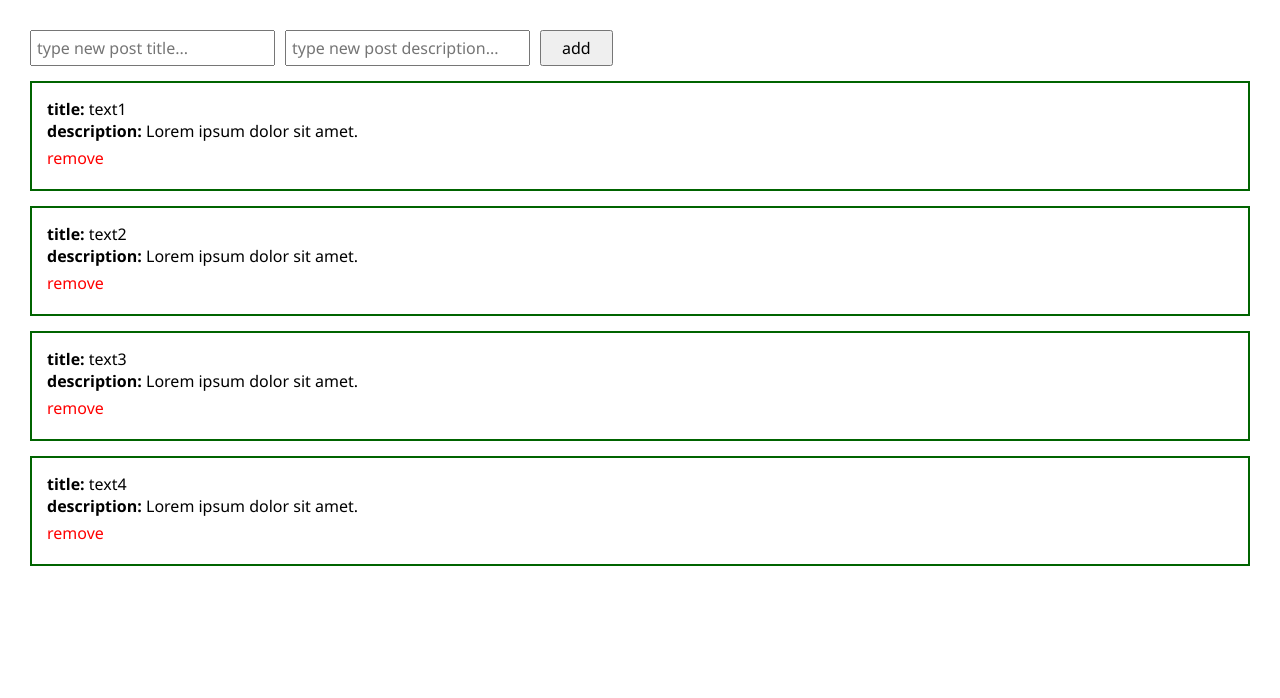
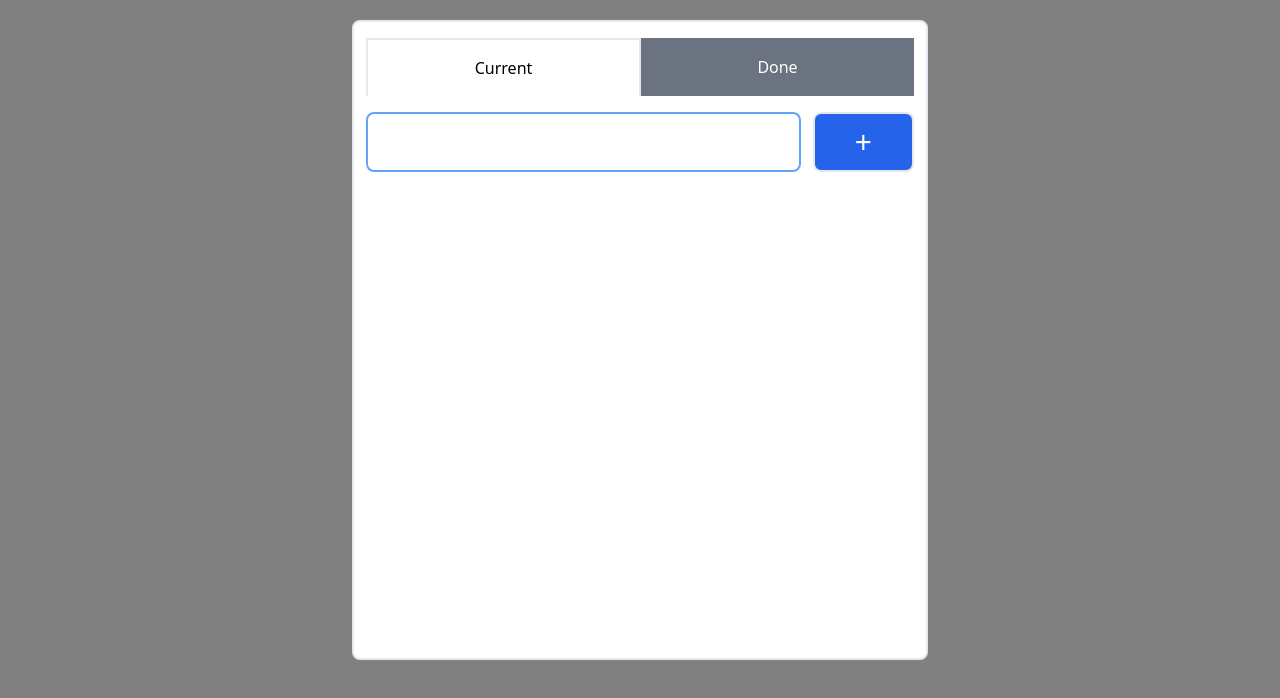
Before and after one commit to chupapee/crypto-currency-vue-app, a Vue app: page / in a window 1280 px wide. Shown: the top 698 px of the page. Built offline with nearby package versions, Linux system fonts and the light colour scheme.

Commit message:
test commit

```diff
--- a/package.json
+++ b/package.json
@@ -13,6 +13,9 @@
   },
   "devDependencies": {
     "@vitejs/plugin-vue": "^3.0.3",
+    "autoprefixer": "^10.4.13",
+    "postcss": "^8.4.19",
+    "tailwindcss": "^3.2.4",
     "vite": "^3.0.9"
   }
 }
--- /dev/null
+++ b/postcss.config.js
@@ -0,0 +1,6 @@
+module.exports = {
+  plugins: {
+    tailwindcss: {},
+    autoprefixer: {},
+  },
+}
--- a/src/App.vue
+++ b/src/App.vue
@@ -1,56 +1,60 @@
 <template>
-  <div class="wrap">
-    <Form @add="create" />
-    <Posts @delete="remove" v-bind:posts='posts'/>
+  <div class="app">
+    <div class="bg-white h-[80vh] overflow-auto flex flex-col w-full max-w-xl mx-auto my-5 border-2 px-3 py-4 rounded-lg">
+      <div class="flex sticky top-0 left-0 right-0">
+        <button class="bg-white w-full px-3 py-4 border-2 border-b-0">Current</button>
+        <button class="bg-gray-500 w-full px-3 py-4 text-white">Done</button>
+      </div>
+
+      <div class="bg-white flex my-4">
+        <input
+          class="border-2 px-3 py-4 border-solid rounded-lg w-full mr-3 outline-none focus:border-blue-600 hover:border-blue-600 border-blue-400"
+          @keydown.enter="add"
+          type="text"
+          v-model="newTask"
+        >
+        <button class="text-3xl text-white px-10 bg-blue-600 hover:bg-blue-800 duration-150 border-solid border-2 rounded-lg" @click="add">+</button>
+      </div>
+
+      <div class="bg-white flex flex-col" v-if="tasks.length">
+        <template key="task.id" v-for="task in tasks">
+          <div class="flex py-4 text-lg items-center">
+            <input class="mr-4 h-6 w-6" type="checkbox" @click="task.status = 'checked'">
+            <p class="w-full" :class="task.status === 'checked' ? 'line-through' : 'none'">{{task.text}}</p>
+            <button @click="del(task.id)" class="py-2 px-4 border-red-500 rounded-lg border-solid border-[1px] hover:bg-red-400 hover:text-white">Del</button>
+          </div>
+        </template>
+      </div>
+    </div>
   </div>
 </template>
 
 <script>
-import Posts from './components/Posts.vue'
-import Form from './components/Form.vue'
-
 export default {
-  components: {
-    Posts,
-    Form
-},
+  name: 'App',
   data() {
     return {
-        posts: [
-          { id: 1, title: 'text1', description: 'Lorem ipsum dolor sit amet.' },
-          { id: 2, title: 'text2', description: 'Lorem ipsum dolor sit amet.' },
-          { id: 3, title: 'text3', description: 'Lorem ipsum dolor sit amet.' },
-          { id: 4, title: 'text4', description: 'Lorem ipsum dolor sit amet.' },
-        ],
+      newTask: '',
+      tasks: []
     }
   },
   methods: {
-      mounted() {
-        console.log(this.posts);
+    add() {
+      const task = {id: Math.random().toFixed(4), text: this.newTask, status: null}
+      this.tasks.push(task)
+      this.newTask = ''
     },
-      create(post) {
-        this.posts.push({...post})
+    del(id) {
+      const tasks = this.tasks.filter(task => task.id !== id )
+      this.tasks = tasks
     },
-      remove(postId) {
-        // console.log(postId);
-        // console.log(this.posts[0]);
-        // const newList = this.posts.filter(({id}) => id !== postId)
-        // this.posts = {...newList}
+    check(id) {
+      this.tasks
     }
-    },
+  }
 }
 </script>
-<style>
-* {
-  margin: 0;
-  padding: 0;
-  list-style: none;
-  font-size: 16px;
-  font-family: 'Segoe UI', Tahoma, Geneva, Verdana, sans-serif;
-}
 
-.wrap {
-  padding: 15px;
-  margin: 15px;
-}
+<style src="./style.css">
+
 </style>
--- a/src/components/Form.vue
+++ /dev/null
@@ -1,53 +0,0 @@
-<template>
-  <form class="form" @submit.prevent>
-    <input
-      v-model="post.title"
-      class="input"
-      type="text"
-      placeholder="type new post title..."
-    />
-    <input
-      v-model="post.description"
-      class="input"
-      type="text"
-      placeholder="type new post description..."
-    />
-    <button @click="newPost">add</button>
-</form>
-</template>
-
-<script>
-  export default {
-    data() {
-      return {
-        post: {
-          id: Date.now(),
-          title: '',
-          description: '',
-        }
-      }
-    },
-    methods: {
-      newPost() {
-        this.$emit('add', this.post)
-        this.post.title = '',
-        this.post.description = ''
-      }
-    }
-  }
-</script>
-
-<style scoped>
-  .form {
-    display: flex;
-    gap: 10px;
-  }
-
-  button {
-    padding: 5px 20px;
-  }
-
-  .input {
-    padding: 5px;
-  }
-</style>
--- a/src/components/Posts.vue
+++ /dev/null
@@ -1,38 +0,0 @@
-<template>
-  <div class="post" v-for="item in posts">
-    <div> <strong> title: </strong> {{ item.title }} </div>
-    <div> <strong> description: </strong> {{ item.description }} </div>
-    <button @click="remove(item.id)" class="remove">remove</button>
-  </div>
-</template>
-
-<script>
-  export default {
-    props: {
-      posts: {
-        type: Array,
-        required: true,
-      }
-    },
-    methods: {
-      remove(id) {
-        this.$emit('delete', id)
-      }
-    }
-  }
-</script>
-
-<style scoped>
-  .post {
-    border: 2px darkgreen solid;
-    margin: 15px 0;
-    padding: 15px;
-  }
-  .remove {
-    padding: 5px 0;
-    cursor: pointer;
-    color: red;
-    border: none;
-    background: none;
-  }
-</style>
--- /dev/null
+++ b/src/style.css
@@ -0,0 +1,7 @@
+@tailwind base;
+@tailwind components;
+@tailwind utilities;
+
+body {
+  background-color: gray;
+}
--- /dev/null
+++ b/tailwind.config.js
@@ -0,0 +1,8 @@
+/** @type {import('tailwindcss').Config} */
+module.exports = {
+  purge: ['./index.html', './src/**/*.{vue,js,jsx}'],
+  theme: {
+    extend: {},
+  },
+  plugins: [],
+}
```
Also changed, not shown: 1 other file (tests, documents, lock files or other folders). Lines whose indentation alone changed are shown as unchanged.
